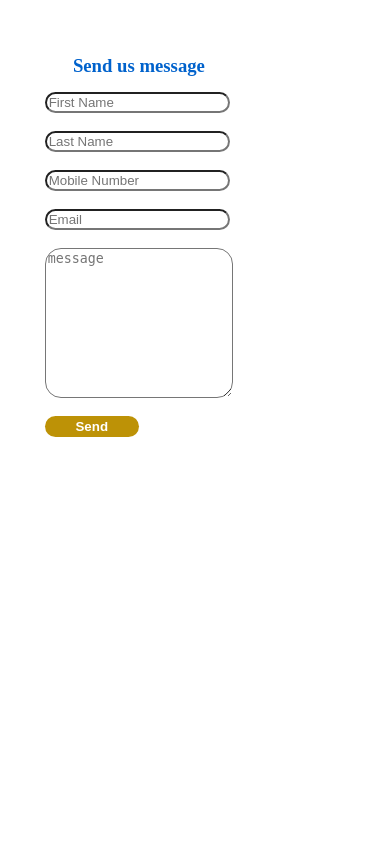
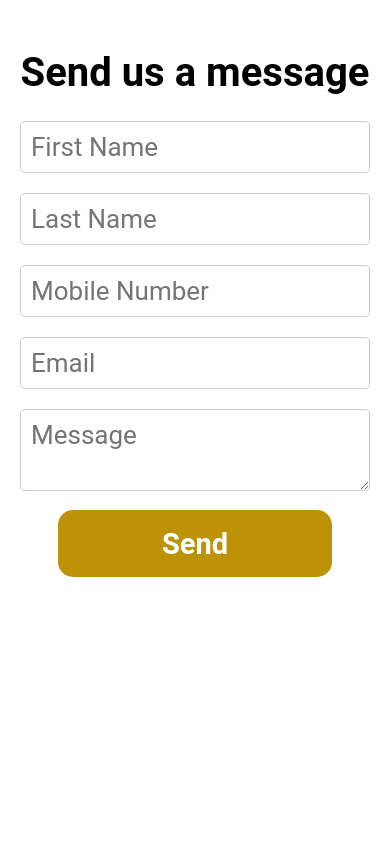
Before and after one commit to MadhushaPrasad/Diagon-Alley, a PHP site: page /components/contactus.php in a window 390 px wide. Run offline with PHP 8.4, Linux system fonts and the light colour scheme.

Commit message:
Implemented Responsive Contact Us Component (#74)
* Implement Contact Us component

* Add validation to Contact Us component

```diff
--- a/components/contactus.css
+++ b/components/contactus.css
@@ -1,43 +1,93 @@
-
+*{
+    margin: 0;
+    padding: 0;
+    box-sizing: border-box;
+}
 .contact-form{
     background: #fff;
-    margin-top: 10%;
-    margin-bottom: 5%;
-    width: 70%;
+    height: 619px;
+    width: 1512px;
+    max-width: 600px;
+    margin: 0 auto;
+    justify-content: center;
 }
-.contact-form .form-control{
-    border-radius:1rem;
+.form-row {
+    display: flex;
+    flex-wrap: wrap;
+    justify-content: space-between;
 }
-
-.contact-form form{
-    padding: 14%;
-}
-.contact-form form .row{
-    margin-bottom: -7%;
+.form-group {
+    flex-basis: calc(50% - 10px);
+    margin-bottom: 10px;
 }
 .contact-form h3{
-    margin-bottom: 8%;
-    margin-top: -10%;
+    color: #000;
+    font-family: Roboto;
+    font-size: 40px;
+    font-style: normal;
+    font-weight: 700;
+    line-height: normal;
+    margin-top: 29px;
+    margin-bottom: 20px;
     text-align: center;
-    color: #0062cc;
 }
-.contact-form .btnContact {
-    width: 50%;
-    border: none;
-    border-radius: 1rem;
-    padding: 1.5%;
-    background: #bd9206;
-    font-weight: 600;
+.form-control{
+    border-radius:0.3rem;
+    color: var(--input-border, #9E9E9E);
+    font-family: Roboto;
+    font-size: 26px;
+    font-style: normal;
+    font-weight: 400;
+    line-height: normal;
+    width: 100%;
+    padding: 10px;
+    margin: 5px 0;
+    border: 1px solid #ccc;
+}
+.error-msg{
+    font-family: Roboto;
+    font-size: 14px;
+    font-style: normal;
+    color: red;
+    padding-left: 5px;
+}
+.contact-form .btnContact
+{
+    width: 274px;
+    height: 67px;
+    border-radius: 15px;
+    padding: 10px 20px;
+    background-color: #bd9206;
     color: #fff;
-    cursor: pointer;
-}
-.btnContactSubmit
-{
-    width: 70%;
-    border-radius: 1rem;
-    padding: 1.5%;
-    color: #fff;
-    background-color: #0062cc;
     border: none;
     cursor: pointer;
+    text-align: center;
+    font-family: Roboto;
+    font-size: 29px;
+    font-style: normal;
+    font-weight: 700;
+    line-height: normal;
 }
+.form-group .form-control {
+    margin-right: 10px;
+}
+.text-center {
+    text-align: center;
+}
+@media (max-width: 768px) {
+    .contact-form {
+        padding: 20px;
+        width: 100%;
+        margin: 0 auto;
+    }
+    .form-group {
+        flex-basis: 100%;
+    }
+    .form-control[type="textarea"] {
+        width: 100%;
+        height: 200px;
+    }
+    .form-control[type="text"] {
+        width: 100%;
+    }
+}
--- a/components/contactus.php
+++ b/components/contactus.php
@@ -1,32 +1,55 @@
-<link href="contactus.css" rel="stylesheet">
-<div class="container contact-form">
-    <form method="post">
-        <h3>Send us message </h3>
-       <div class="row">
-            <div class="col-md-6">
+<!DOCTYPE html>
+<html>
+<head>
+    <meta name="viewport" content="width=device-width, initial-scale=1">
+    <link href="contactus.css" rel="stylesheet">
+</head>
+<body>
+    <div class="contact-form">
+        <form method="post" onsubmit="return validateForm();">
+            <h3>Send us a message</h3>
+            <div class="form-row">
                 <div class="form-group">
-                    <input type="text" name="txtName" class="form-control" placeholder="First Name" value="" />
-                </div><br>
+                    <input type="text" name="txtFirstName" class="form-control" placeholder="First Name" value="" required />
+                </div>
                 <div class="form-group">
-                    <input type="text" name="txtName" class="form-control" placeholder="Last Name" value="" />
-                </div><br>
+                    <input type="text" name="txtLastName" class="form-control" placeholder="Last Name" value="" required />
+                </div>
+            </div>
+            <div class="form-row">
                 <div class="form-group">
-                    <input type="text" name="txtPhone" class="form-control" placeholder="Mobile Number" value="" />
-                </div><br>
+                    <input type="text" name="txtPhone" class="form-control" placeholder="Mobile Number" value="" required pattern="[0-9]{10}" />
+                    <span class="error-msg" id="phone-error"></span>
+                </div>
                 <div class="form-group">
-                    <input type="text" name="txtemail" class="form-control" placeholder="Email" value="" />
-                </div><br>
-                <div class="col-md-6">
-                    <div class="form-group">
-                        <textarea name="txtemsg" class="form-control" placeholder="message" style="width: 100%; height: 150px;"></textarea>
-                    </div><br>
+                    <input type="text" name="txtEmail" class="form-control" placeholder="Email" value="" required pattern="[a-zA-Z0-9._%+-]+@[a-zA-Z0-9.-]+\.[a-zA-Z]{2,4}" />
+                    <span class="error-msg" id="email-error"></span>
                 </div>
-                 </div>
+            </div>
             <div class="form-group">
+                <textarea name="txtMsg" class="form-control" placeholder="Message" required></textarea>
+            </div>
+            <div class="form-group text-center">
                 <input type="submit" name="btnSubmit" class="btnContact" value="Send" />
             </div>
-
-            </div>
-        </div>
-    </form>
-</div>
+        </form>
+    </div>
+    <script>
+        function validateForm() {
+            document.getElementById('phone-error').textContent = '';
+            document.getElementById('email-error').textContent = '';
+            const phoneNumber = document.querySelector('input[name="txtPhone"]').value;
+            if (!/^[0-9]{10}$/.test(phoneNumber)) {
+                document.getElementById('phone-error').textContent = 'Invalid phone number format';
+                return false;
+            }
+            const email = document.querySelector('input[name="txtEmail"]').value;
+            if (!/^[a-zA-Z0-9._%+-]+@[a-zA-Z0-9.-]+\.[a-zA-Z]{2,4}$/.test(email)) {
+                document.getElementById('email-error').textContent = 'Invalid email format';
+                return false;
+            }
+            return true;
+        }
+</script>
+</body>
+</html>
```
